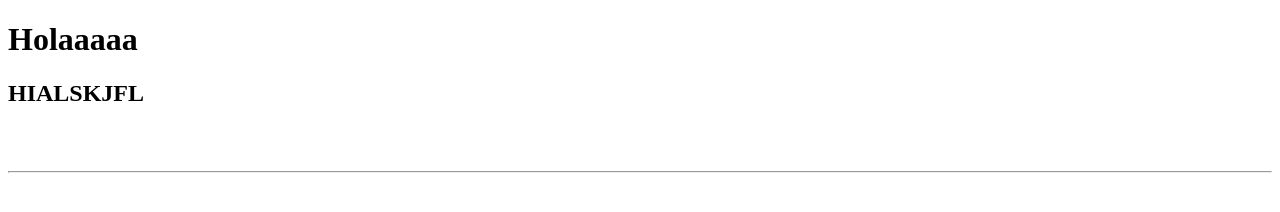
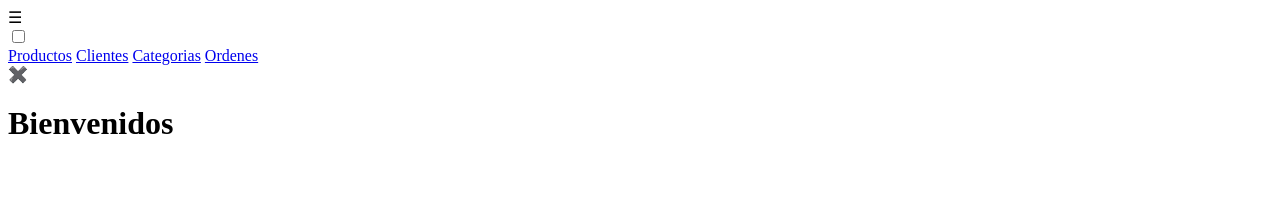
Before and after one commit to XxcamiloxX24/API-ventas-Camilo, a plain HTML site: page index.html in a window 1280 px wide. Drawn offline with nearby package versions, Linux system fonts and the light colour scheme.

Commit message:
bienvenida

```diff
--- a/index.html
+++ b/index.html
@@ -1,14 +1,41 @@
 <!DOCTYPE html>
-<html lang="en">
+<html lang="es">
 <head>
     <meta charset="UTF-8">
     <meta name="viewport" content="width=device-width, initial-scale=1.0">
-    <title>Incio</title>
+    <title>Inicio</title>
 </head>
 <body>
-    <h1>Holaaaaa</h1>
-    <h2>HIALSKJFL</h2>
-    <br><br> <hr> <br><br>
-    <br><br>
+    <header class="header">
+        <div class="container">
+          <div class="btn-menu">
+            <label for="btn-menu">☰</label>
+          </div>
+
+        </div>
+      </header>
+      <div class="capa"></div>
+      <!--	--------------->
+      <input type="checkbox" id="btn-menu" />
+      <div class="container-menu">
+        <div class="cont-menu">
+          <nav>
+            <a href="productos/todosLosProductos/productos.html">Productos</a>
+            <a href="clientes/todosLosClientes/clientes.html">Clientes</a>
+            <a href="categorias/todasLasCategorias/categorias.html">Categorias</a>
+            <a href="ordenes/todasLasOrdenes/ordenes.html">Ordenes</a>
+          </nav>
+          <label for="btn-menu">✖️</label>
+        </div>
+      </div>
+
+
+      <div id="bienvenida">
+        <h1>Bienvenidos</h1>
+      </div>
+
+
+
+    <script src="https://cdn.jsdelivr.net/npm/bootstrap@5.3.5/dist/js/bootstrap.bundle.min.js" integrity="sha384-k6d4wzSIapyDyv1kpU366/PK5hCdSbCRGRCMv+eplOQJWyd1fbcAu9OCUj5zNLiq" crossorigin="anonymous"></script>
 </body>
 </html>
--- /dev/null
+++ b/inicio/inicio.css
@@ -0,0 +1,141 @@
+@import url("https://fonts.googleapis.com/css?family=Montserrat|Montserrat+Alternates|Poppins&display=swap");
+* {
+  margin: 0;
+  padding: 0;
+  box-sizing: border-box;
+
+}
+.capa {
+  position: fixed;
+  width: 100%;
+  height: 100vh;
+  background: rgb(0, 0, 0);
+  z-index: -1;
+  top: 0;
+  left: 0;
+}
+/*Estilos para el encabezado*/
+.header {
+  width: 100%;
+  height: 100px;
+  position: fixed;
+  top: 0;
+  left: 0;
+}
+.container {
+  width: 90%;
+  max-width: 1200px;
+  margin: auto;
+}
+.container .btn-menu,
+.logo {
+  float: left;
+  line-height: 100px;
+}
+.container .btn-menu label {
+  color: #fff;
+  font-size: 25px;
+  cursor: pointer;
+}
+.logo h1 {
+  color: #fff;
+  font-weight: 400;
+  font-size: 22px;
+  margin-left: 10px;
+}
+.container .menu {
+  float: right;
+  line-height: 100px;
+}
+.container .menu a {
+  display: inline-block;
+  padding: 15px;
+  line-height: normal;
+  text-decoration: none;
+  color: #fff;
+  transition: all 0.3s ease;
+  border-bottom: 2px solid transparent;
+  font-size: 15px;
+  margin-right: 5px;
+  font-family: "Montserrat Alternates", sans-serif;
+}
+.container .menu a:hover {
+  border-bottom: 2px solid #c7c7c7;
+  padding-bottom: 5px;
+}
+/*Fin de Estilos para el encabezado*/
+
+/*Menù lateral*/
+#btn-menu {
+  display: none;
+}
+.container-menu {
+  position: absolute;
+  background: rgba(0, 0, 0, 0.5);
+  width: 100%;
+  height: 100vh;
+  top: 0;
+  left: 0;
+  transition: all 500ms ease;
+  opacity: 0;
+  font-family: "Montserrat Alternates", sans-serif;
+  visibility: hidden;
+}
+#btn-menu:checked ~ .container-menu {
+  opacity: 1;
+  visibility: visible;
+}
+.cont-menu {
+  width: 100%;
+  max-width: 250px;
+  background: #1c1c1c;
+  height: 100vh;
+  position: relative;
+  transition: all 500ms ease;
+  transform: translateX(-100%);
+}
+#btn-menu:checked ~ .container-menu .cont-menu {
+  transform: translateX(0%);
+}
+.cont-menu nav {
+  transform: translateY(15%);
+}
+.cont-menu nav a {
+  display: block;
+  text-decoration: none;
+  padding: 20px;
+  color: #c7c7c7;
+  border-left: 5px solid transparent;
+  transition: all 400ms ease;
+}
+.cont-menu nav a:hover {
+  border-left: 5px solid #c7c7c7;
+  background: #1f1f1f;
+}
+.cont-menu label {
+  position: absolute;
+  right: 5px;
+  top: 10px;
+  color: #fff;
+  cursor: pointer;
+  font-size: 18px;
+}
+#bienvenida{
+    font-family: 'Lucida Sans', 'Lucida Sans Regular', 'Lucida Grande', 'Lucida Sans Unicode', Geneva, Verdana, sans-serif;
+    text-shadow: 0px 0px 10px #ffffff;
+    align-content: center;
+    height: 100vh;
+    justify-items: center;
+    text-transform: uppercase;
+    color: white;
+    background-color: transparent;
+    h1 {
+        transition-duration: 0.5s;
+    }
+}
+h1:hover{
+    cursor: default;
+    text-shadow: 0px 0px 20px aqua;
+    transform: scale(1.3);
+    transition-duration: 0.5s;
+}
```
